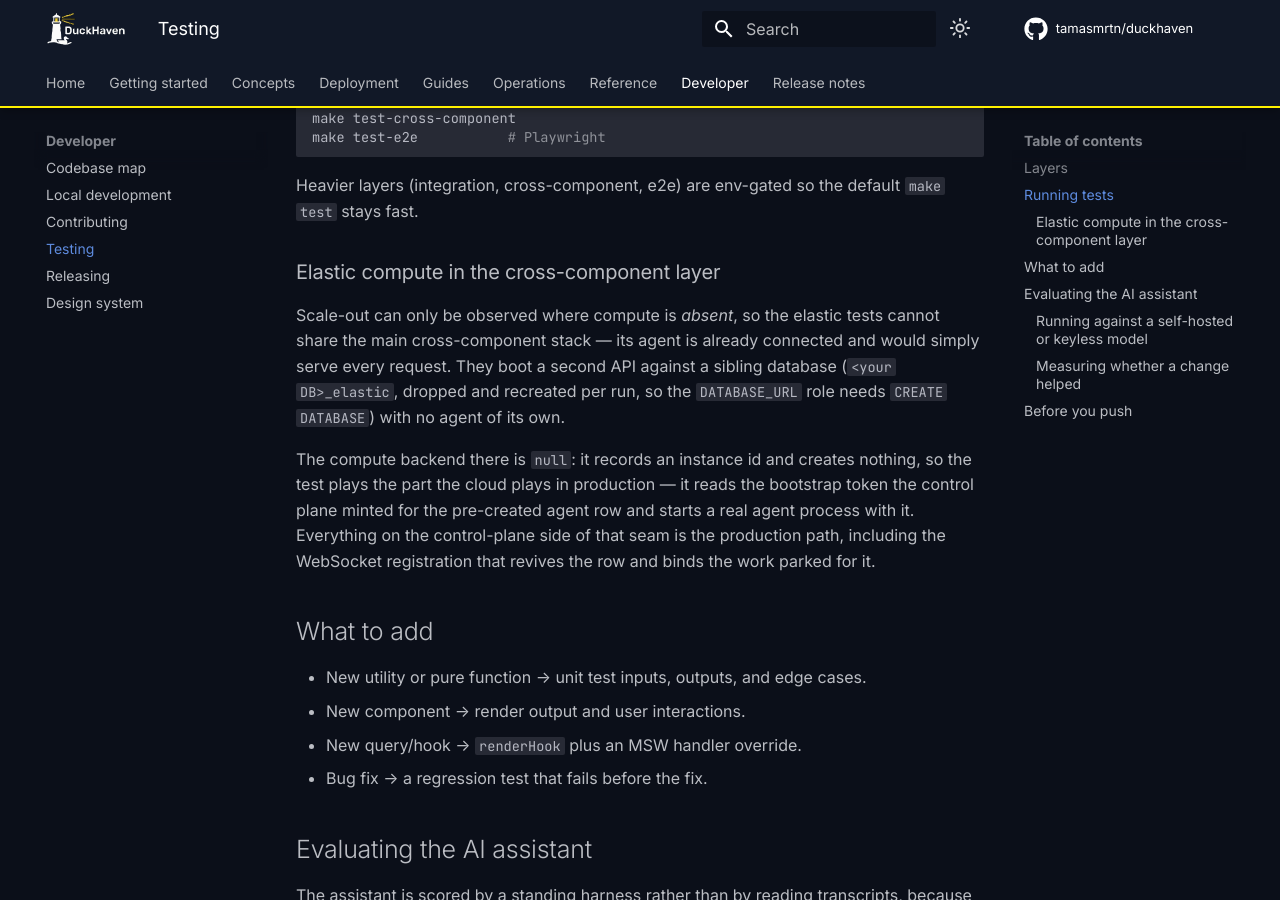
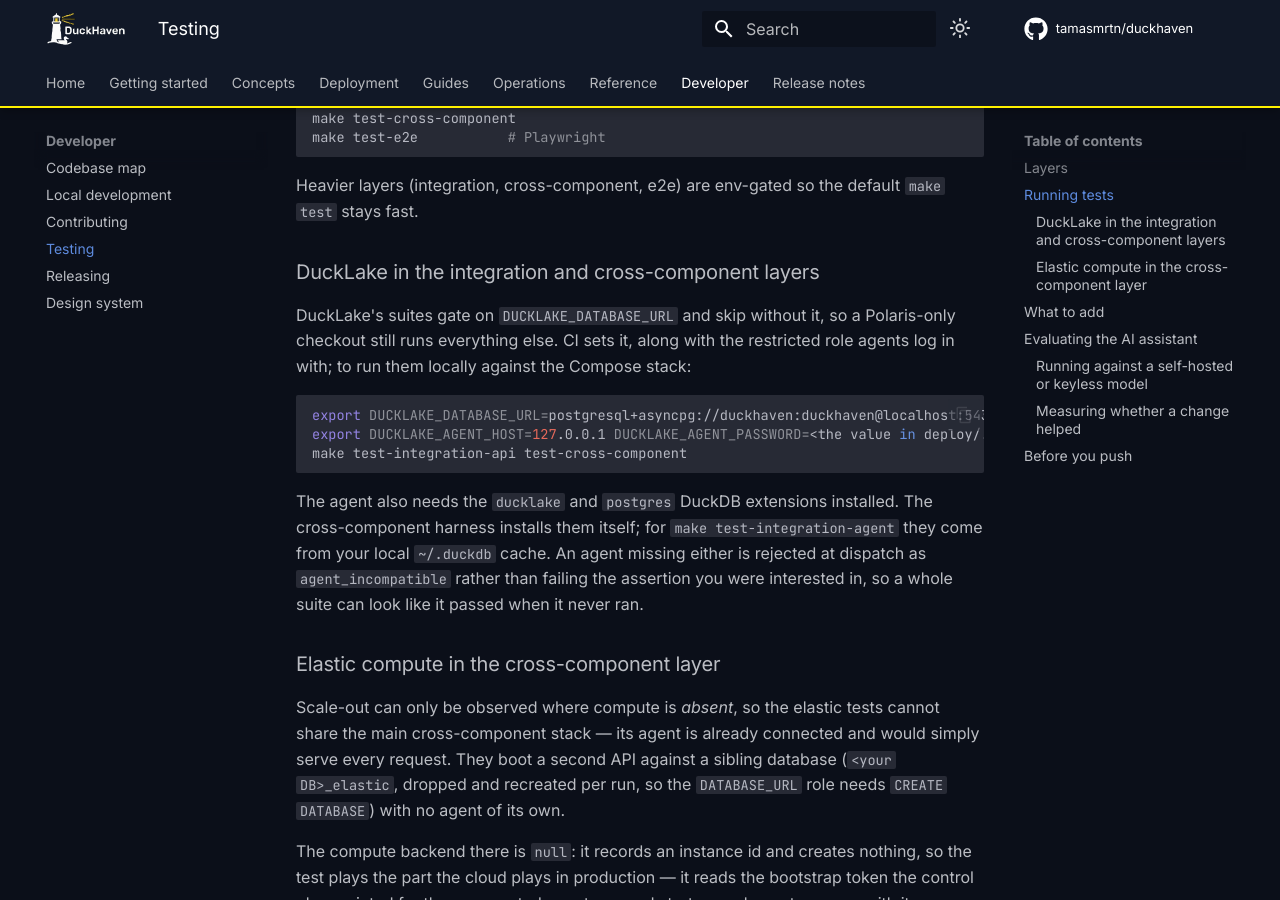
Before and after one commit to tamasmrtn/duckhaven, an MkDocs documentation site: the page built from docs/developer/testing.md, in a window 1280 px wide and 900 px high, scrolled down 775 px. Built offline with MkDocs 1.6.1 and Material for MkDocs 9.7.7, drawn with Linux system fonts in a browser that asks for light colours; comment, search, counter and statistics services are not loaded.

````diff
--- a/docs/developer/testing.md
+++ b/docs/developer/testing.md
@@ -24,6 +24,23 @@
 ```
 
 Heavier layers (integration, cross-component, e2e) are env-gated so the default `make test` stays fast.
+
+### DuckLake in the integration and cross-component layers
+
+DuckLake's suites gate on `DUCKLAKE_DATABASE_URL` and skip without it, so a Polaris-only checkout still
+runs everything else. CI sets it, along with the restricted role agents log in with; to run them locally
+against the Compose stack:
+
+```bash
+export DUCKLAKE_DATABASE_URL=postgresql+asyncpg://duckhaven:duckhaven@localhost:5432/ducklake
+export DUCKLAKE_AGENT_HOST=127.0.0.1 DUCKLAKE_AGENT_PASSWORD=<the value in deploy/.env>
+make test-integration-api test-cross-component
+```
+
+The agent also needs the `ducklake` and `postgres` DuckDB extensions installed. The cross-component
+harness installs them itself; for `make test-integration-agent` they come from your local `~/.duckdb`
+cache. An agent missing either is rejected at dispatch as `agent_incompatible` rather than failing the
+assertion you were interested in, so a whole suite can look like it passed when it never ran.
 
 ### Elastic compute in the cross-component layer
 
````
Also changed, not shown: 2 other files.
